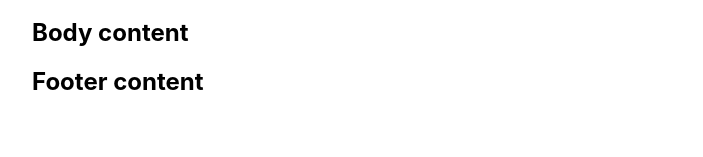
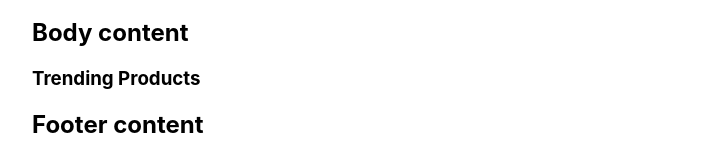
Before and after one commit to Joable/e-commer-site, a React (Create React App) app: page / in a window 1280 px wide. Shown: the part 252-409 px from the top of the page, without its empty margins (288-991 px from the left). Built offline with nearby package versions, Linux system fonts and the light colour scheme.

Commit message:
created 'TrendItems' component

```diff
--- /dev/null
+++ b/src/Components/TrendItems/TrendItems.jsx
@@ -0,0 +1,7 @@
+function TrendItems() {
+    return (
+         <h3>Trending Products</h3>
+    );
+}
+
+export default TrendItems;
--- a/src/Pages/Home/Home.jsx
+++ b/src/Pages/Home/Home.jsx
@@ -1,9 +1,10 @@
 import HomeHeader from "../../Components/HomeHeader/HomeHeader";
+import TrendItems from "../../Components/TrendItems/TrendItems";
 
 function Home() {
     return (
         <>
-        <header style={{"width":"100%", "height":"100%"}}>
+        <header>
             <HomeHeader/>
         </header>
 
@@ -11,6 +12,7 @@ function Home() {
             <h2>
                 Body content
             </h2>
+            <TrendItems/>
         </body>
 
         <footer>
```
